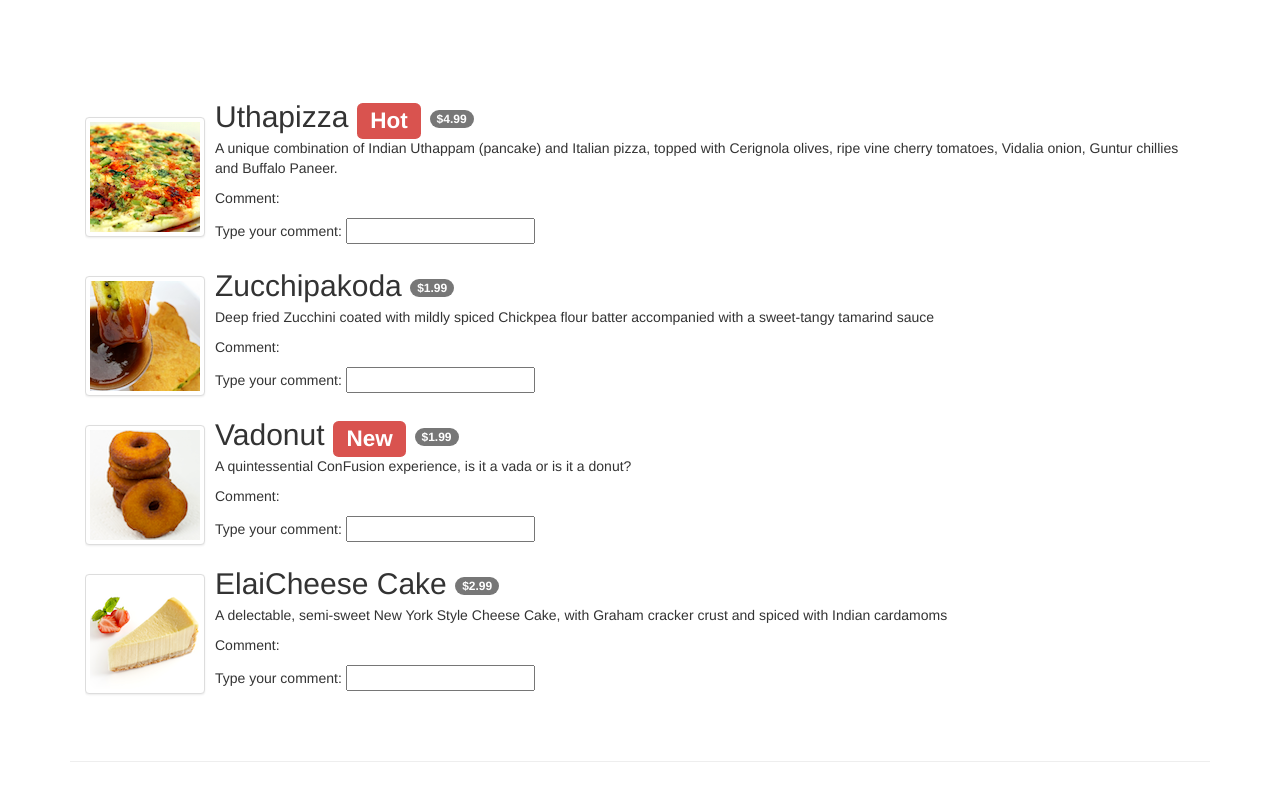
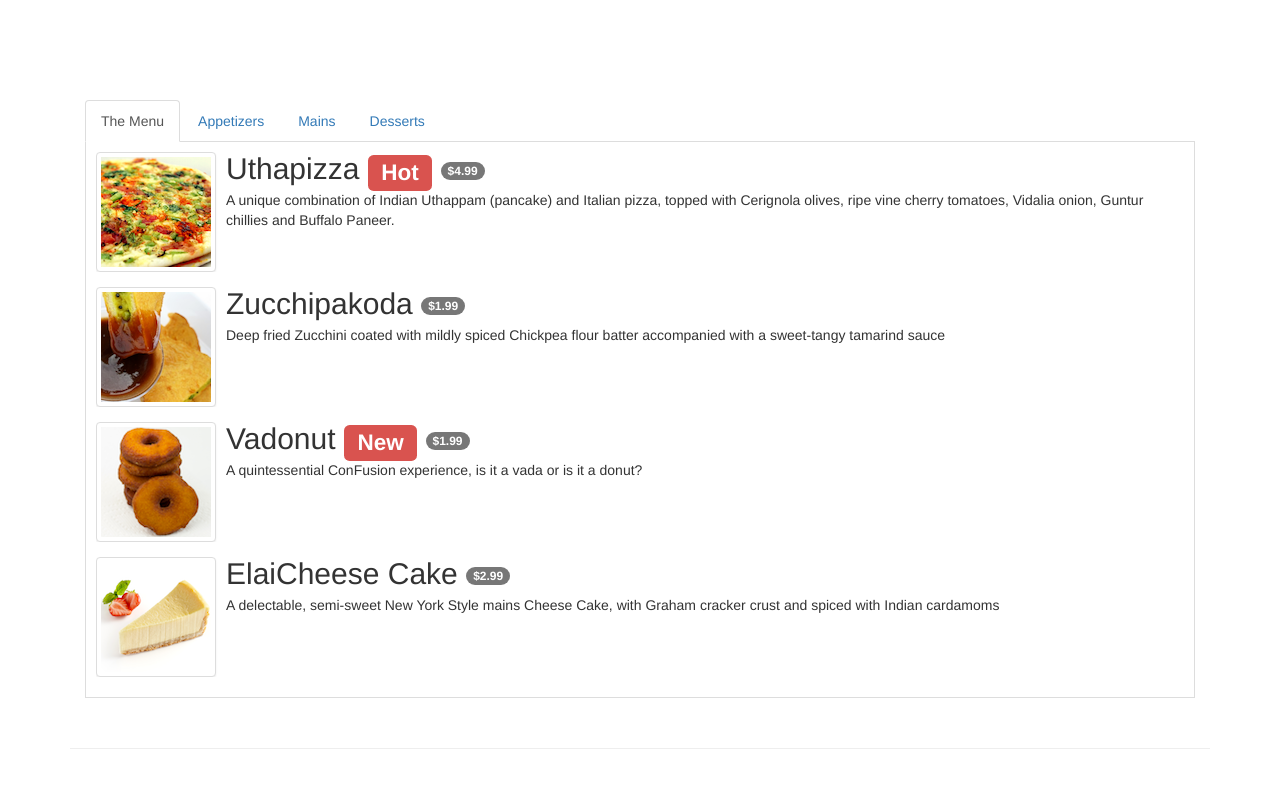
Before and after one commit to varun85jobs/AngularJS, a website: page conFusion/app/menu.html in a window 1280 px wide. Drawn offline with nearby package versions, Linux system fonts and the light colour scheme.

Commit message:
Adding ng-click and ng-class directives.

```diff
--- a/conFusion/app/menu.html
+++ b/conFusion/app/menu.html
@@ -28,8 +28,31 @@
 <div class="container">
     <div class="row row-content" ng-controller="menuController as menuCtrl">
         <div class="col-xs-12">
-            <ul class="media-list">
-                <li class="media" ng-repeat="dish in menuCtrl.dishes">
+            <ul class="nav nav-tabs" role="tablist">
+                <li role="presentation"
+                    ng-class="{active:menuCtrl.isSelected(1)}">
+                    <a ng-click="menuCtrl.select(1)"
+                       aria-controls="all menu"
+                       role="tab">The Menu</a></li>
+                <li role="presentation"
+                    ng-class="{active:menuCtrl.isSelected(2)}">
+                    <a ng-click="menuCtrl.select(2)"
+                       aria-controls="appetizers"
+                       role="tab">Appetizers</a></li>
+                <li role="presentation"
+                    ng-class="{active:menuCtrl.isSelected(3)}">
+                    <a ng-click="menuCtrl.select(3)"
+                       aria-controls="mains"
+                       role="tab">Mains</a></li>
+                <li role="presentation"
+                    ng-class="{active:menuCtrl.isSelected(4)}">
+                    <a  ng-click="menuCtrl.select(4)"
+                        aria-controls="desserts"
+                        role="tab">Desserts</a></li>
+            </ul>
+            <div class="tab-content">
+                <ul class="media-list tab-pane fade in active">
+                    <li class="media" ng-repeat="dish in menuCtrl.dishes | filter:{category:menuCtrl.filtText}">
                         <div class="media-left media-middle">
                             <a href="#">
                                 <img class="media-object img-thumbnail"
@@ -40,13 +63,12 @@
                             <h2 class="media-heading">{{dish.name}}
                                 <span class="label label-danger">{{dish.label}}</span>
                                 <span class="badge">{{dish.price | currency}}</span></h2>
+
                             <p>{{dish.description}}</p>
-                        <p>Comment: {{dish.comment}}</p>
-                        <p>Type your comment:
-                            <input type="text" ng-model="dish.comment"></p>
                         </div>
                     </li>
                 </ul>
+            </div>
         </div>
     </div>
 </div>
@@ -54,48 +76,71 @@
 <script src="../bower_components/angular/angular.min.js"></script>
 <script>
 
-    var app = angular.module('confusionApp',[]);
-    app.controller('menuController', function() {
-        var dishes=[
+    var app = angular.module('confusionApp', []);
+    app.controller('menuController', function () {
+        var dishes = [
             {
-                name:'Uthapizza',
+                name: 'Uthapizza',
                 image: 'images/uthapizza.png',
                 category: 'mains',
-                label:'Hot',
-                price:'4.99',
-                description:'A unique combination of Indian Uthappam (pancake) and Italian pizza, topped with Cerignola olives, ripe vine cherry tomatoes, Vidalia onion, Guntur chillies and Buffalo Paneer.',
+                label: 'Hot',
+                price: '4.99',
+                description: 'A unique combination of Indian Uthappam (pancake) and Italian pizza, topped with Cerignola olives, ripe vine cherry tomatoes, Vidalia onion, Guntur chillies and Buffalo Paneer.',
                 comment: ''
             },
             {
-                name:'Zucchipakoda',
+                name: 'Zucchipakoda',
                 image: 'images/zucchipakoda.png',
                 category: 'appetizer',
-                label:'',
-                price:'1.99',
-                description:'Deep fried Zucchini coated with mildly spiced Chickpea flour batter accompanied with a sweet-tangy tamarind sauce',
+                label: '',
+                price: '1.99',
+                description: 'Deep fried Zucchini coated with mildly spiced Chickpea flour batter accompanied with a sweet-tangy tamarind sauce',
                 comment: ''
             },
             {
-                name:'Vadonut',
+                name: 'Vadonut',
                 image: 'images/vadonut.png',
                 category: 'appetizer',
-                label:'New',
-                price:'1.99',
-                description:'A quintessential ConFusion experience, is it a vada or is it a donut?',
+                label: 'New',
+                price: '1.99',
+                description: 'A quintessential ConFusion experience, is it a vada or is it a donut?',
                 comment: ''
             },
             {
-                name:'ElaiCheese Cake',
+                name: 'ElaiCheese Cake',
                 image: 'images/elaicheesecake.png',
                 category: 'dessert',
-                label:'',
-                price:'2.99',
-                description:'A delectable, semi-sweet New York Style Cheese Cake, with Graham cracker crust and spiced with Indian cardamoms',
+                label: '',
+                price: '2.99',
+                description: 'A delectable, semi-sweet New York Style mains Cheese Cake, with Graham cracker crust and spiced with Indian cardamoms',
                 comment: ''
             }
         ];
 
         this.dishes = dishes;
+
+        this.tab = 1;
+
+        this.filtText = '';
+
+        this.select = function(setTab) {
+            this.tab = setTab;
+
+            if (setTab === 2)
+                this.filtText = "appetizer";
+            else if (setTab === 3)
+                this.filtText = "mains";
+            else if (setTab === 4)
+                this.filtText = "dessert";
+            else
+                this.filtText = "";
+
+        }
+
+        this.isSelected = function (checkTab) {
+            return (this.tab === checkTab);
+        }
+
     });
 
 </script>
```
Lines whose indentation alone changed are shown as unchanged.
